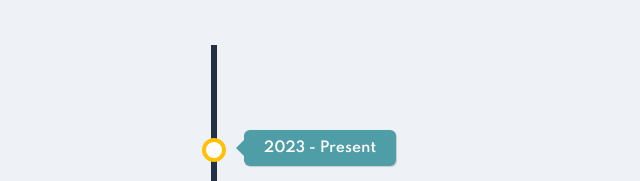
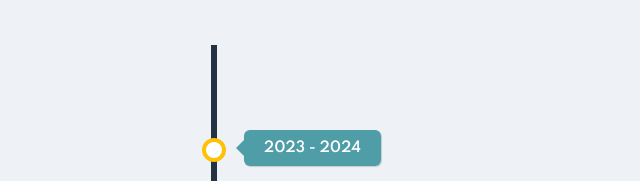
Before and after one commit to HaKr34/Portfolio, a plain HTML site: page about.html in a window 1280 px wide. Shown: the part 1963-2144 px from the top of the page, 426-1066 px from the left. Drawn offline with Linux system fonts and the light colour scheme.

Commit message:
Update about.html

```diff
--- a/about.html
+++ b/about.html
@@ -149,7 +149,7 @@ Nuclei, Nikto and other <br>
 						<li>
 							<div class="direction-r">
 								<div class="flag-wrapper">
-									<span class="flag">2023 - Present</span>
+									<span class="flag">2023 - 2024</span>
 									<span class="time-wrapper"><span class="time">2023 - present</span></span>
 								</div>
 								<div class="desc">
```
